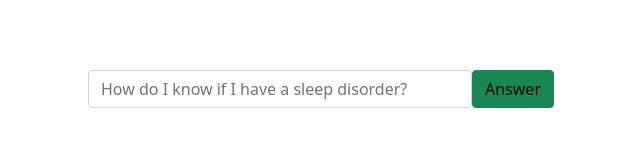
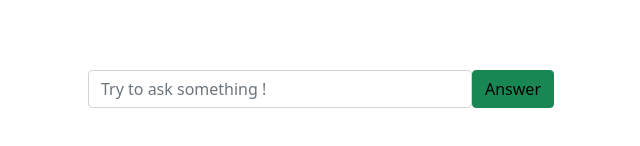
Before and after one commit to dominickmalzone/sleepsearch-frontend, a React (Create React App) app: page / in a window 1280 px wide. Shown: the part 362-508 px from the top of the page, without its empty margins (319-959 px from the left). Built offline with nearby package versions, Linux system fonts and the light colour scheme.

Commit message:
change url

```diff
--- a/src/components/SearchBar.js
+++ b/src/components/SearchBar.js
@@ -15,7 +15,7 @@ function SearchBar() {
           <Form.Group className="mb-3 search-bar" controlId="formBasicEmail">
             <Form.Control
               name="data"
-              placeholder="How do I know if I have a sleep disorder?"
+              placeholder="Try to ask something !"
               onChange={(e) => handleChange(e)}
             />
           </Form.Group>
```
Also changed, not shown: 1 other file (tests, documents, lock files or other folders).
